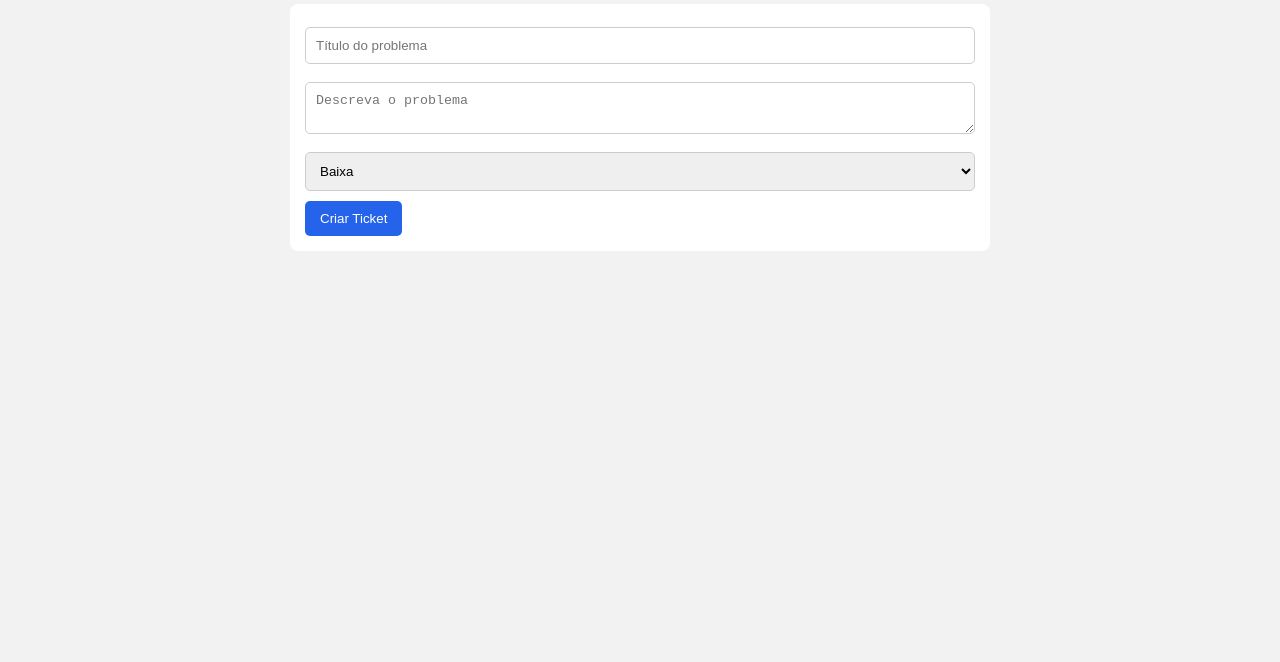
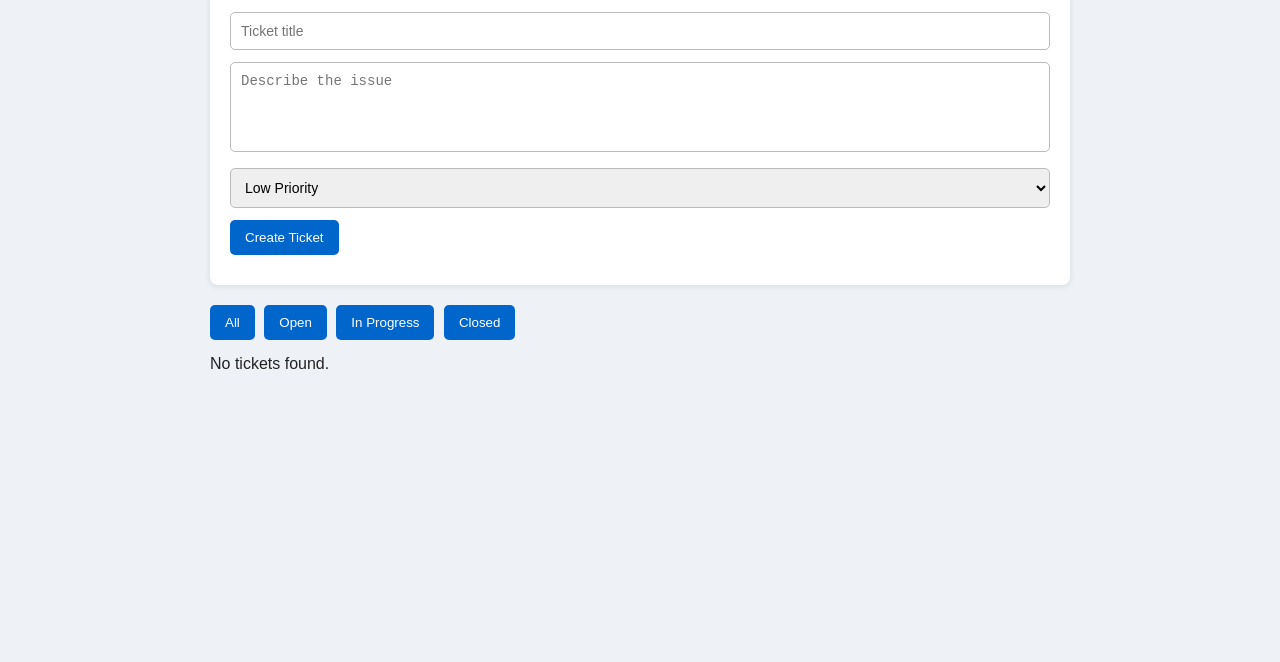
Before and after one commit to SilvaSupportSolutions/support-desk-simulation, a plain HTML site: page index.html in a window 1280 px wide. Shown: the part 138-800 px from the top of the page. Drawn offline with Linux system fonts and the light colour scheme.

Commit message:
Add files via upload

````diff
--- a/index.html
+++ b/index.html
@@ -1,209 +1,43 @@
-# Support Desk — Beginner Version
-
-```html
 <!DOCTYPE html>
-<html lang="pt-BR">
+<html lang="en">
 <head>
-  <meta charset="UTF-8">
-  <meta name="viewport" content="width=device-width, initial-scale=1.0">
-  <title>Support Desk</title>
-
-  <link href="https://fonts.googleapis.com/css2?family=DM+Serif+Display&family=DM+Sans:wght@400;500&display=swap" rel="stylesheet">
-
-  <style>
-    body {
-      font-family: 'DM Sans', sans-serif;
-      background: #f2f2f2;
-      margin: 0;
-      padding: 20px;
-    }
-
-    .container {
-      max-width: 700px;
-      margin: 0 auto;
-    }
-
-    h1 {
-      font-family: 'DM Serif Display', serif;
-      color: #333;
-      margin-bottom: 20px;
-      font-size: 2.5rem;
-    }
-
-    .form {
-      background: white;
-      padding: 15px;
-      border-radius: 8px;
-      margin-bottom: 20px;
-    }
-
-    input,
-    select,
-    textarea {
-      width: 100%;
-      padding: 10px;
-      margin-top: 8px;
-      margin-bottom: 10px;
-      border: 1px solid #ccc;
-      border-radius: 5px;
-      box-sizing: border-box;
-    }
-
-    button {
-      background: #2563eb;
-      color: white;
-      border: none;
-      padding: 10px 15px;
-      border-radius: 5px;
-      cursor: pointer;
-    }
-
-    .ticket {
-      background: white;
-      padding: 15px;
-      border-radius: 8px;
-      margin-bottom: 10px;
-    }
-
-    .ticket h3 {
-      margin: 0;
-      margin-bottom: 10px;
-    }
-
-    .status {
-      font-size: 14px;
-      color: #666;
-      margin-top: 10px;
-    }
-
-    .delete-btn {
-      background: #dc2626;
-      margin-top: 10px;
-    }
-  </style>
+    <meta charset="UTF-8">
+    <meta name="viewport" content="width=device-width, initial-scale=1.0">
+    <title>Support Desk Simulation</title>
+    <link rel="stylesheet" href="style.css">
 </head>
 <body>
 
+<!-- Project created by Christian Silva, ADS student at Uninter. -->
+
 <div class="container">
-  <h1>Support Desk</h1>
+    <h1>Support Desk Simulation</h1>
+    <p class="subtitle">Simple ticket management system for help desk practice.</p>
 
-  <div class="form">
-    <input type="text" id="titulo" placeholder="Título do problema">
+    <div class="ticket-form">
+        <input type="text" id="ticketTitle" placeholder="Ticket title">
+        <textarea id="ticketDescription" placeholder="Describe the issue"></textarea>
 
-    <textarea id="descricao" placeholder="Descreva o problema"></textarea>
+        <select id="ticketPriority">
+            <option value="Low">Low Priority</option>
+            <option value="Medium">Medium Priority</option>
+            <option value="High">High Priority</option>
+        </select>
 
-    <select id="prioridade">
-      <option value="Baixa">Baixa</option>
-      <option value="Media">Média</option>
-      <option value="Alta">Alta</option>
-    </select>
+        <button onclick="createTicket()">Create Ticket</button>
+        <p id="message"></p>
+    </div>
 
-    <button onclick="criarTicket()">Criar Ticket</button>
-  </div>
+    <div class="filters">
+        <button onclick="filterTickets('All')">All</button>
+        <button onclick="filterTickets('Open')">Open</button>
+        <button onclick="filterTickets('In Progress')">In Progress</button>
+        <button onclick="filterTickets('Closed')">Closed</button>
+    </div>
 
-  <div id="listaTickets"></div>
+    <div id="ticketList" class="ticket-list"></div>
 </div>
 
-<script>
-  // Projeto Chris Silva github Uninter ADS
-  // Teste inicial possível melhora mais para frente.
-
-  let tickets = [];
-
-  function salvarTickets() {
-    localStorage.setItem('tickets', JSON.stringify(tickets));
-  }
-
-  function carregarTickets() {
-    const dados = localStorage.getItem('tickets');
-
-    if (dados) {
-      tickets = JSON.parse(dados);
-    }
-  }
-
-  function criarTicket() {
-    const titulo = document.getElementById('titulo');
-    const descricao = document.getElementById('descricao');
-    const prioridade = document.getElementById('prioridade');
-
-    if (titulo.value === '') {
-      alert('Preencha o Título');
-      return;
-    }
-
-    const ticket = {
-      id: Date.now(),
-      titulo: titulo.value,
-      descricao: descricao.value,
-      prioridade: prioridade.value,
-      status: 'Aberto'
-    };
-
-    tickets.push(ticket);
-
-    salvarTickets();
-    mostraTickets();
-
-    titulo.value = '';
-    descricao.value = '';
-  }
-
-  function mostraTickets() {
-    const listas = document.getElementById('listaTickets');
-
-    listas.innerHTML = '';
-
-    for (let i = 0; i < tickets.length; i++) {
-      const ticket = tickets[i];
-
-      listas.innerHTML += `
-        <div class="ticket">
-          <h3>${ticket.titulo}</h3>
-
-          <p>${ticket.descricao}</p>
-
-          <div class="status">
-            Prioridades: ${ticket.prioridade}
-          </div>
-
-          <div class="status">
-            Status: ${ticket.status}
-          </div>
-
-          <button onclick="fecharTicket(${ticket.id})">
-            Fechar Ticket
-          </button>
-
-          <button class="delete-btn" onclick="deletarTicket(${ticket.id})">
-            Deletar
-          </button>
-        </div>
-      `;
-    }
-  }
-
-  function fecharTicket(id) {
-    for (let i = 0; i < tickets.length; i++) {
-      if (tickets[i].id === id) {
-        tickets[i].status = 'Fechado';
-      }
-    }
-
-    salvarTickets();
-    mostraTickets();
-  }
-
-  function deletarTicket(id) {
-    tickets = tickets.filter(ticket => ticket.id !== id);
-
-    salvarTickets();
-    mostraTickets();
-  }
-
-  carregarTickets();
-  mostraTickets();
-</script>
-
+<script src="script.js"></script>
 </body>
 </html>
````
